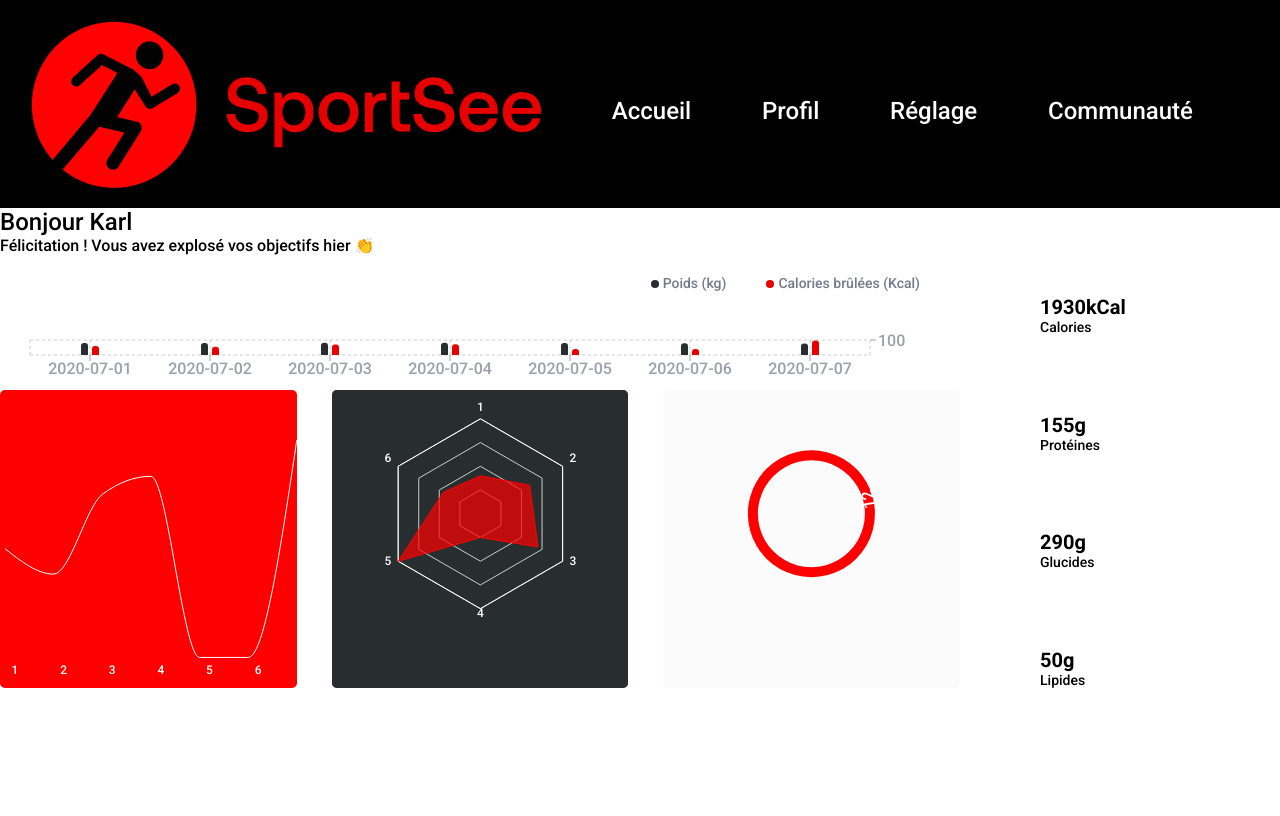
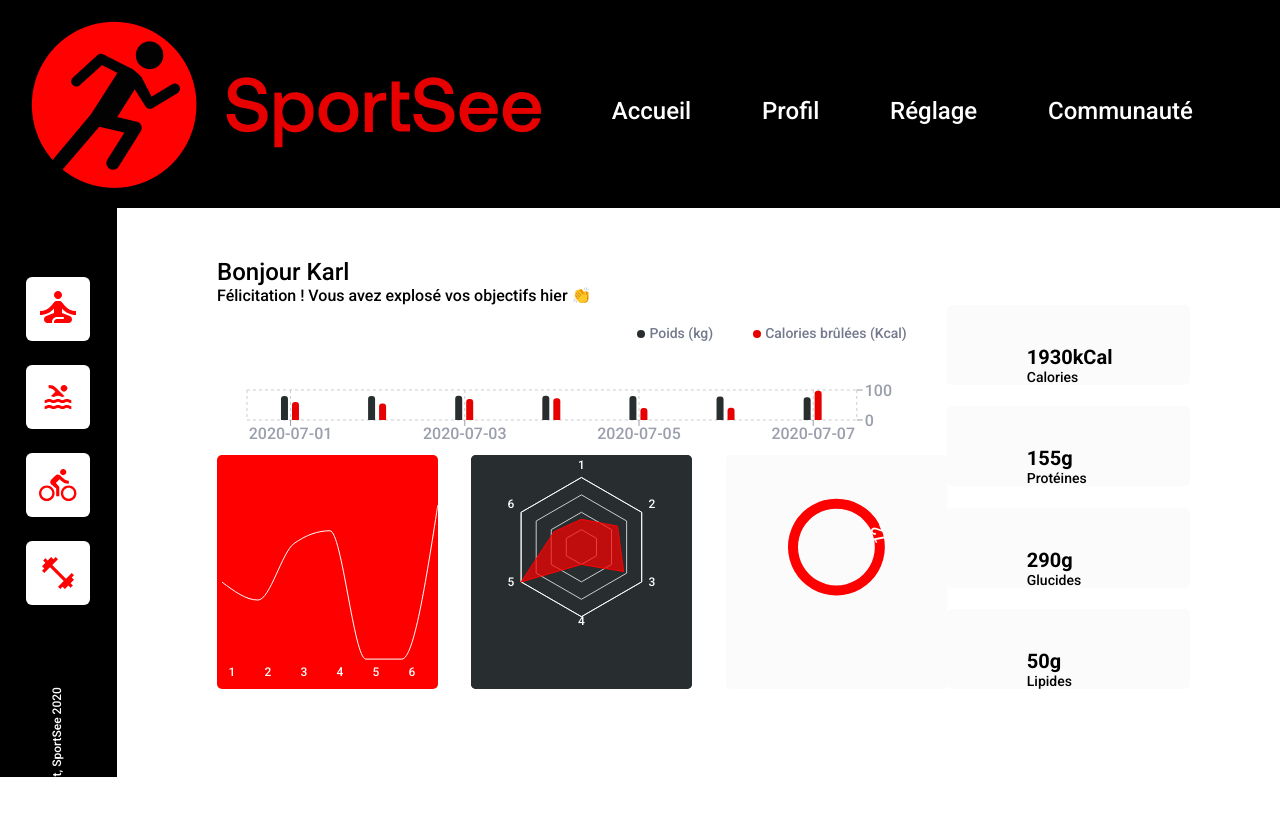
Before and after one commit to FXSURVILLE/FXSURVILLE_9_04102021, a React (Create React App) app: page / in a window 1280 px wide. Shown: the top 816 px of the page. Built offline with nearby package versions, Linux system fonts and the light colour scheme; some icons are missing.

Commit message:
Update components position

```diff
--- a/src/components/App.js
+++ b/src/components/App.js
@@ -2,19 +2,20 @@ import React from 'react'
 import { BrowserRouter} from 'react-router-dom'
 // import Router from './Router'
 import Header from './Header'
-// import Aside from './Aside'
+import Aside from './Aside'
 import Content from '../pages/Content'
 // import Footer from './Footer'
 // import Profile from './Profile'
+import '../styles/app.css'
 
 
 class App extends React.Component{
   render (){
     return (
-      <div>
+      <div className='sportSee'>
       <BrowserRouter>
         <Header />
-        {/* <Aside /> */}
+        <Aside />
         <Content />
         {/* <Router /> */}
         {/* <Footer /> */}
--- a/src/styles/CardInfos.css
+++ b/src/styles/CardInfos.css
@@ -10,6 +10,8 @@
     width: 100%;
     display: flex;
     flex-direction: row;
+    background-color:  #FBFBFB;
+    border-radius: 5px;
 }
 
 .state_icon {
--- /dev/null
+++ b/src/styles/app.css
@@ -0,0 +1,4 @@
+.sportSee {
+    display: flex;
+    flex-wrap: wrap;
+}
--- a/src/styles/aside.css
+++ b/src/styles/aside.css
@@ -1,7 +1,6 @@
 .aside {
     background-color: black;
     width: 117px;
-    height: calc(100vh - 208px);
     left: 0px;
 }
 
--- a/src/styles/content.css
+++ b/src/styles/content.css
@@ -1,6 +1,8 @@
 .content {
   display: flex;
   flex-wrap: wrap;
+  margin: 50px 90px 88px 100px;
+  width: calc(100% - 307px);
 }
 
 .welcome {
--- a/src/styles/header.css
+++ b/src/styles/header.css
@@ -1,6 +1,7 @@
 .sportsee-header {
   background-color: black;
   padding: 19px 87px 14px 29px;
+  width: 100%;
 }
 
 .sportsee-nav {
```
